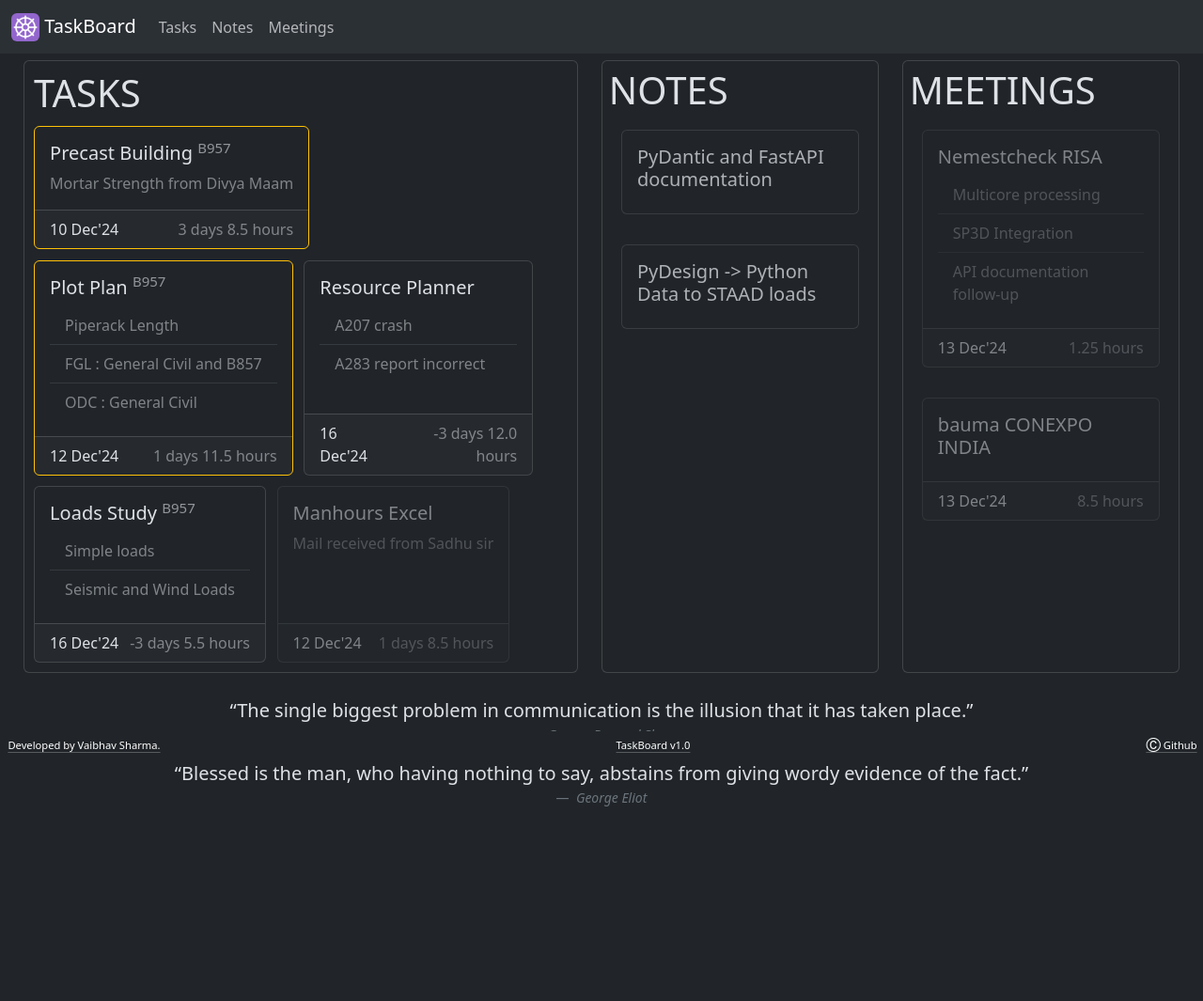
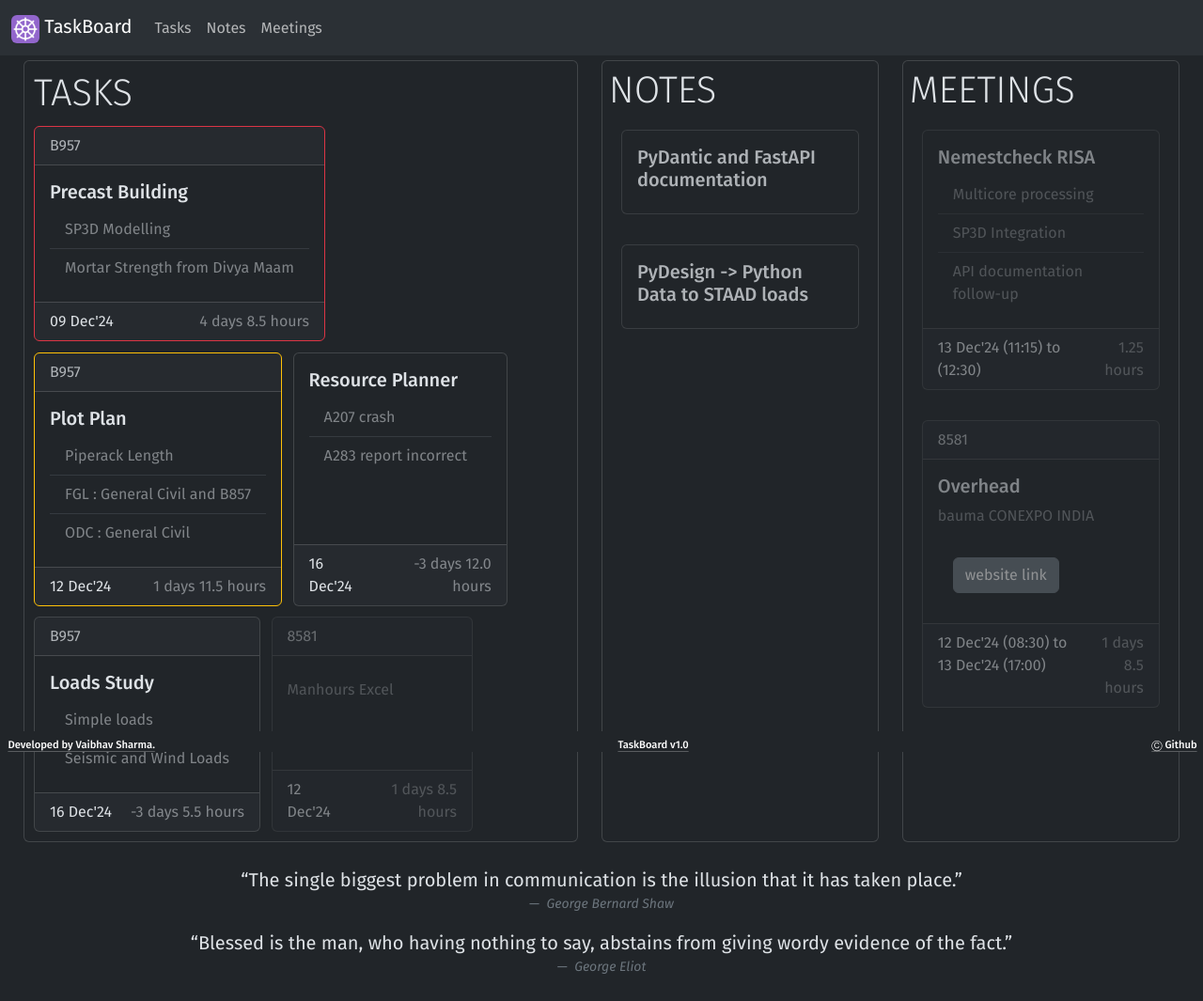
Before and after one commit to vsharma2430/TaskBoard, a FastAPI app: page / in a window 1280 px wide. Shown: the whole page at 94% size. Before the commit the page ends 858 px from the top, so only its background shows below. Run offline with FastAPI, Linux system fonts and the light colour scheme; some libraries are stand-ins or nearby versions.

Commit message:
link button added

```diff
--- a/client.py
+++ b/client.py
@@ -2,5 +2,4 @@
 from multiprocessing import cpu_count
 
 if (__name__ == '__main__'):
-    #uvicorn.run('server_app.main:app',reload=True)
-    uvicorn.run('server_app.main:app', host='0.0.0.0',reload=True, port=8007,workers=cpu_count()*2+1)
+    uvicorn.run('server_app.main:app', host='0.0.0.0',port=8007,workers=cpu_count()*2+1)
--- /dev/null
+++ b/dev.py
@@ -0,0 +1,4 @@
+import uvicorn
+
+if (__name__ == '__main__'):
+    uvicorn.run('server_app.main:app',reload=True)
--- a/diary.txt
+++ b/diary.txt
@@ -1,9 +1,9 @@
-2024-12-13 08:30:00 to 2024-12-13 17:00:00 | bauma CONEXPO INDIA
+2024-12-12 08:30:00 to 2024-12-13 17:00:00 | 8581 Overhead , bauma CONEXPO INDIA [website link -> https://bcindia.com/en/ ]
 2024-12-13 11:15:00 to 2024-12-13 12:30:00 | Nemestcheck RISA , Multicore processing && SP3D Integration && API documentation follow-up
 2024-12-12 09:30:00 | B957 Plot Plan, Piperack Length && FGL : General Civil and B857 && ODC : General Civil |
 2024-12-16 09:00:00 | Resource Planner, A207 crash && A283 report incorrect |
-2024-12-12 12:30:00 | Manhours Excel , Mail received from Sadhu sir | Done
-2024-12-10 12:30:00 | B957 Precast Building ,Mortar Strength from Divya Maam |
+2024-12-12 12:30:00 | 8581 , Manhours Excel , Mail received from Sadhu sir | Done
+2024-12-09 12:30:00 | B957 Precast Building ,SP3D Modelling && Mortar Strength from Divya Maam |
 2024-12-16 15:30:00 | B957 Loads Study, Simple loads && Seismic and Wind Loads
 PyDesign -> Python Data to STAAD loads
 PyDantic and FastAPI documentation
--- a/server_app/main.py
+++ b/server_app/main.py
@@ -7,6 +7,9 @@
 from server_app.misc import *
 from server_app.diary import get_diary_context
 
+page_context = {'mode':'dark' if 18 <= dt.now().time().hour <= 24 else 'light'}
+common_context = {**nav_context,**page_context}
+
 # root
 @app.get('/',response_class=HTMLResponse)
 async def root(request: Request):
@@ -14,7 +17,7 @@
     return templates.TemplateResponse(
         request=request,
         name=template_home,
-        context={**nav_context,**diary},
+        context={**common_context,**diary},
     )
 
 @app.get('/task/',response_class=HTMLResponse)
@@ -25,7 +28,7 @@
     return templates.TemplateResponse(
         request=request,
         name=template_home,
-        context={**nav_context,**diary,'diary_context':diary_context},
+        context={**common_context,**diary,'diary_context':diary_context},
     )
 
 @app.get('/event/',response_class=HTMLResponse)
@@ -35,7 +38,7 @@
     return templates.TemplateResponse(
         request=request,
         name=template_home,
-        context={**nav_context,**diary,'diary_context':diary_context},
+        context={**common_context,**diary,'diary_context':diary_context},
     )
 
 @app.get('/note/',response_class=HTMLResponse)
@@ -45,5 +48,5 @@
     return templates.TemplateResponse(
         request=request,
         name=template_home,
-        context={**nav_context,**diary,'diary_context':diary_context},
+        context={**common_context,**diary,'diary_context':diary_context},
     )
--- a/server_app/models.py
+++ b/server_app/models.py
@@ -11,18 +11,36 @@
     title : Union[str,None] = ''
     job : Union[str,None] = None
     data : Union[list[str],None] = []
+    link : Union[list[tuple],None] = []
 
     def parse_data(self):
         data = list_map(self.description.split(','))
         split_data_0 = data[0].split()
-        if(len(split_data_0)>1 and search('[a-zA-Z0-9][0-9][0-9][0-9]',split_data_0[0])):
+        if(len(split_data_0)>=1 and search('[a-zA-Z0-9][0-9]{3}',split_data_0[0])):
             self.job = split_data_0[0]
-            self.title = ' '.join(split_data_0[1:])
+            if(len(split_data_0)>1):
+                self.title = ' '.join(split_data_0[1:])
         else:
             self.title = data[0]
 
         if(len(data)>1):
-            self.data.extend(list_map(data[1].split('&&')))
+            data_list = list_map(data[1].split('&&'))
+            extracted_data = []
+            extracted_links = []
+
+            dataX:str
+            for dataX in data_list:
+                if('[' in  dataX and ']' in dataX):
+                    start_index = dataX.find('[')
+                    link_data = list_map(dataX[start_index:dataX.find(']')].split('->'))
+                    link_tuple = ('link',link_data[-1]) if len(link_data)==1 else (link_data[0].strip('['),link_data[1])
+                    extracted_links.append(link_tuple)
+                    extracted_data.append(dataX[:start_index])
+                else:
+                    extracted_data.append(dataX)
+
+            self.link.extend(extracted_links)
+            self.data.extend(extracted_data)
 
     @abstractmethod
     def get_context(self):
@@ -39,12 +57,13 @@
 
         return {
             'start_date':date_display(self.dt_stamp_start),
-            'start_time':self.dt_stamp_start.time(),
+            'start_time':self.dt_stamp_start.strftime('%H:%M'),
             'end_date':date_display(self.dt_stamp_end),
-            'end_time':self.dt_stamp_end.time(),
+            'end_time':self.dt_stamp_end.strftime('%H:%M'),
             'title':self.title,
             'job':self.job,
             'description':self.data,
+            'link':self.link,
             'level':self.level,
             'attended':self.attended,
             'lag_days': lag_display_days(start=self.dt_stamp_start,end=self.dt_stamp_end),
@@ -86,6 +105,7 @@
             'title':self.title,
             'job':self.job,
             'description':self.data,
+            'link':self.link,
             'level':self.level,
             'complete':self.is_complete,
             'lag_days': lag_days,
@@ -104,6 +124,7 @@
             'title':self.title,
             'job':self.job,
             'description':self.data,
+            'link':self.link,
             'level':self.level,
             'opacity': 75
         }
--- a/templates/bottom_bar.html
+++ b/templates/bottom_bar.html
@@ -1,4 +1,4 @@
-<nav class="navbar fixed-bottom bg-dark fixed-bottom" style="height: 2.75%;">
+<nav class="navbar fixed-bottom bg-{{mode}} fixed-bottom" style="height: 2.75%;">
     <h6 style="font-size: 70%;;margin-left: 0.5%;">
         <a href="https://github.com/vsharma2430" target="_blank" rel="noopener noreferrer" style="margin-left: 2px;"
             class="link-body-emphasis link-offset-2 link-underline-opacity-25 link-underline-opacity-75-hover">
--- /dev/null
+++ b/templates/card_header.html
@@ -0,0 +1,5 @@
+{% if job %}
+    <div class="card-header">
+        <span class="opacity-75">{{job}}</span>
+    </div>
+{% endif %}
--- /dev/null
+++ b/templates/card_link.html
@@ -0,0 +1,5 @@
+<div class="card-body">
+    {% for linkX in link %}
+        <a class="btn btn-secondary copy_text"  data-toggle="tooltip" title="Copy link" href="{{linkX.1}}">{{linkX.0}}</a>
+    {% endfor %}
+</div>
--- a/templates/card_title.html
+++ b/templates/card_title.html
@@ -1,6 +1,3 @@
 <h5 class="card-title">
     <span>{{title}}</span>
-    {% if job %}
-        <span style='opacity: 0.6;'><sup>{{job}}</sup></span>
-    {% endif %}
 </h5>
--- a/templates/cdn_static.html
+++ b/templates/cdn_static.html
@@ -5,3 +5,6 @@
 <script src="https://code.jquery.com/jquery-3.7.1.min.js" integrity="sha256-/JqT3SQfawRcv/BIHPThkBvs0OEvtFFmqPF/lYI/Cxo=" crossorigin="anonymous"></script>
 <link href="https://fonts.googleapis.com/icon?family=Material+Icons" rel="stylesheet">
 <link id="favicon" rel="icon" type="image/x-icon" href="/static/images/favicon.ico">
+<link rel="preconnect" href="https://fonts.googleapis.com">
+<link rel="preconnect" href="https://fonts.gstatic.com" crossorigin>
+<link href="https://fonts.googleapis.com/css2?family=Fira+Sans:ital,wght@0,100;0,200;0,300;0,400;0,500;0,600;0,700;0,800;0,900;1,100;1,200;1,300;1,400;1,500;1,600;1,700;1,800;1,900&display=swap" rel="stylesheet">
--- a/templates/event_box.html
+++ b/templates/event_box.html
@@ -1,4 +1,7 @@
 <div class="card opacity-{{event.opacity}} {{event.card_class}}" style="margin: 1rem;min-width:31%;">
+    {% with job=event.job %}
+        {% include "card_header.html" %}
+    {% endwith %}
     <div class="card-body">
         {% with title=event.title,job=event.job %}
             {% include "card_title.html" %}
@@ -9,17 +12,22 @@
         {% endwith %}
 
         {% if event.link %}
-            <a href="{{event.link}}" class="card-link">Link</a>
+            {% with link=event.link %}
+                {% include "card_link.html" %}
+            {% endwith %}
         {% endif %}
 
     </div>
 
     <div class="d-flex justify-content-between card-footer">
         <div class="text-start">
-            {{event.start_date}}
+            {{event.start_date}} ({{event.start_time}})
             {% if event.start_date != event.end_date %}
                 to {{event.end_date}}
+            {% else %}
+                to
             {% endif %}
+            ({{event.end_time}})
         </div>
 
         <div class="text-end opacity-50" style="margin-left: 2%;">
--- a/templates/home.html
+++ b/templates/home.html
@@ -1,11 +1,12 @@
 <!DOCTYPE html>
-<html data-bs-theme="dark">
+<html data-bs-theme="{{mode}}">
     <head>
         {% include 'title.html' %}
         {% include 'cdn_static.html' %}
+        <meta http-equiv="refresh" content="600">
     </head>
 
-    <body>
+    <body style="font-family:Fira Sans;">
 
         {% include 'top_navbar.html' %}
 
@@ -67,5 +68,21 @@
 
       {% include 'bottom_bar.html' %}
 
+      <script>
+        $('.copy_text').click(function (e) {
+          e.preventDefault();
+          var copyText = $(this).attr('href');
+
+          document.addEventListener('copy', function(e) {
+              e.clipboardData.setData('text/plain', copyText);
+              e.preventDefault();
+          }, true);
+
+          document.execCommand('copy');
+          console.log('link copied : ', copyText);
+          alert('link copied : ' + copyText);
+        });
+
+      </script>
     </body>
 </html>
--- a/templates/task_box.html
+++ b/templates/task_box.html
@@ -1,6 +1,9 @@
 <div class="card opacity-{{task.opacity}} {{task.card_class}}" style="margin: 1%;min-width:31%;">
+    {% with job=task.job %}
+        {% include "card_header.html" %}
+    {% endwith %}
     <div class="card-body">
-        {% with title=task.title,job=task.job %}
+        {% with title=task.title %}
             {% include "card_title.html" %}
         {% endwith %}
 
```
Also changed, not shown: static/styles.css (+108 -0 lines).
